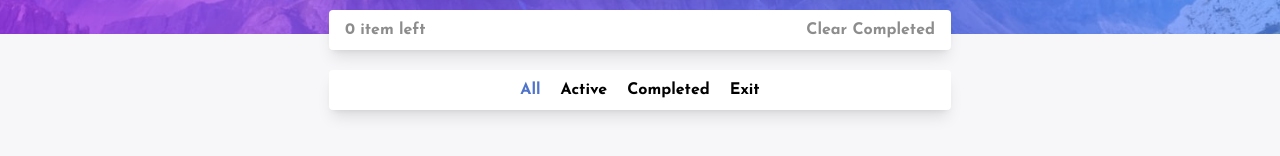
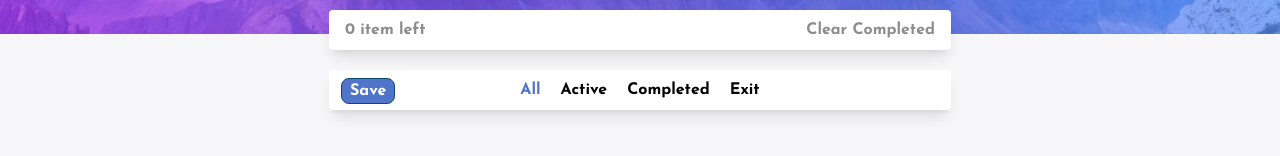
Before and after one commit to alcias4/todo-app, a Next.js app: page /task in a window 1280 px wide. Shown: the part 216-372 px from the top of the page. Built offline with nearby package versions, Linux system fonts and the light colour scheme.

Commit message:
arreglos

```diff
--- a/src/app/api/tasks/clear/route.ts
+++ /dev/null
@@ -1,24 +0,0 @@
-import { prisma } from "@/lib/prisma"
-import { NextRequest, NextResponse } from "next/server"
-
-
-
-export async function DELETE (request:NextRequest) {
-  const data =await request.json()
-
-  const res = await prisma.nota.deleteMany({
-    where:{
-      notaId:data,
-      status:true
-    }
-  })
-
-  const qu = await prisma.nota.findMany({
-    where:{
-      notaId:data,
-    }
-  })
-
-  return NextResponse.json(qu)
-
-}
--- a/src/app/api/tasks/route.ts
+++ b/src/app/api/tasks/route.ts
@@ -52,27 +52,22 @@ export async function DELETE (request:NextRequest) {
 
 
 export async function PUT (request:NextRequest) {
-  const n:number =await request.json()
-  const st:TaskCom | null = await prisma.nota.findUnique({
+  const data =await request.json()
+
+  await prisma.nota.deleteMany({
     where:{
-      id:n
+      notaId: data.noteId
     }
   })
 
-  const res = await prisma.nota.update({
+  await prisma.nota.createMany({
+    data:data
+  })
+
+  const res = await prisma.nota.findMany({
     where:{
-      id:n
-    },
-    data:{
-      status:!st?.status
+      notaId: data.noteId
     }
   })
-
-  const da = await prisma.nota.findMany({
-    where: {
-      notaId: res.notaId
-    }
-  })
-
-  return NextResponse.json(da)
+  return NextResponse.json(res)
 }
--- a/src/app/task/page.tsx
+++ b/src/app/task/page.tsx
@@ -9,11 +9,20 @@ import useDate from "@/hook/useDate";
 
 const Task = () => {
   const {data,setRefresh,refresh,user,deleteNote, notesActives,allNotes,noteCompleted, updateStatus} = useDate()
-  const {cleanDelete} = useClean({refresh, setRefresh})
+  const {cleanDelete, saveChances, loading} = useClean({refresh, setRefresh})
   return (
   <div className="w-[90%] desk:w-[750px] desk:px-16   flex justify-center dark:text-white absolute top-[150px] flex-col gap-5 ">
     <CreateTask user={user} set={setRefresh} refresh={refresh}/>
-    <TasksList listTask={data} deleteNote={deleteNote} notesActives={notesActives} allNotes={allNotes} noteCompleted={noteCompleted} updateStatus={updateStatus} cleanDelete={cleanDelete}/>
+    <TasksList
+      listTask={data}
+      deleteNote={deleteNote}
+      notesActives={notesActives}
+      allNotes={allNotes}
+      noteCompleted={noteCompleted}
+      updateStatus={updateStatus}
+      cleanDelete={cleanDelete}
+      saveChances={saveChances}
+      loading={loading}/>
   </div>
   )
 }
--- a/src/components/TasksList.tsx
+++ b/src/components/TasksList.tsx
@@ -13,10 +13,12 @@ interface  Props {
   allNotes:()=> void
   updateStatus:(id:number) => void
   cleanDelete:()=> void
+  saveChances:() => void
+  loading:boolean
 }
 
 
-const TasksList: React.FC<Props>  = ({listTask,deleteNote, notesActives, noteCompleted, allNotes, updateStatus, cleanDelete}) => {
+const TasksList: React.FC<Props>  = ({listTask,deleteNote, notesActives, noteCompleted, allNotes, updateStatus, cleanDelete, saveChances,loading}) => {
 
   const router = useRouter()
   const [check, setCheck ] = useState(false)
@@ -30,6 +32,8 @@ const TasksList: React.FC<Props>  = ({listTask,deleteNote, notesActives, noteCom
 
   return (
     <ul className="dark:bg-[#25273c] bg-[#ffffff] flex flex-col gap-2 rounded relative shadow-lg">
+      {
+        !loading?<>
           {
           reverse().map((e) => (
             <li className="w-full px-4 p-2 border-b-[1px] border-gray-400/50 flex font-bold gap-4 items-center" key={e.id}>
@@ -49,20 +53,23 @@ const TasksList: React.FC<Props>  = ({listTask,deleteNote, notesActives, noteCom
             </li>
           ))
         }
+        </>:<div className="w-full px-4 p-2 border-b-[1px] border-gray-400/50 flex font-bold gap-4 items-center animate-pulse">Save Changes ....</div>
+      }
       <div className="w-full text-black/45 font-bold dark:text-white/55 p-2 flex justify-between px-4">
         <p className="pointer-events-none">{listTask?.length} item left</p>
         <button className="dark:hover:text-white ease-in duration-200 hover:text-black/65" type="button" onClick={cleanDelete}>Clear Completed</button>
       </div>
 
 
-      <section className="absolute flex p-2 w-full rounded -bottom-[60px] dark:bg-[#25273c] justify-center gap-5 dark:text-[#555675] font-bold bg-[#ffffff] shadow-lg  ">
+      <section className="absolute flex p-2 w-full rounded -bottom-[60px] dark:bg-[#25273c] justify-end gap-5 dark:text-[#555675] font-bold bg-[#ffffff] shadow-lg desk:justify-center">
+      <button onClick={() => saveChances()} type="button"  className="text-white ease-in duration-200  hover:bg-opacity-50 left-[12px] absolute border bg-[#4f74ca] border-sky-900 rounded-lg px-2 " >Save</button>
         <button type="button" onClick={allNotes}  className="text-[#4f74ca]  dark:hover:text-white ease-in duration-200 hover:text-opacity-50">All</button>
         <button type="button" onClick={notesActives} className="dark:hover:text-white ease-in duration-200 hover:text-black/65">Active</button>
         <button type="button" onClick={noteCompleted} className="dark:hover:text-white ease-in duration-200 hover:text-black/65">Completed</button>
         <button onClick={() => {
           window.localStorage.clear()
           router.push('/')
-        }} className="dark:hover:text-white ease-in duration-200 hover:text-black/65">Exit</button>
+        }} className="dark:hover:text-white ease-in duration-200 hover:text-black/65 mr-2 desk:mr-0">Exit</button>
       </section>
     </ul>
   )
--- a/src/hook/useClean.ts
+++ b/src/hook/useClean.ts
@@ -1,4 +1,5 @@
 import { Data, User } from "@/type/types"
+import { useState } from "react"
 
 
 
@@ -9,6 +10,8 @@ interface Props {
 
 
 const useClean = ({refresh, setRefresh}:Props) => {
+  const [loading, setLoading] = useState(false)
+
   const cleanDelete =async () => {
     const m:User = JSON.parse(localStorage.getItem("user") || "")
     const res = await fetch("/api/tasks/clear",{
@@ -23,7 +26,27 @@ const useClean = ({refresh, setRefresh}:Props) => {
     localStorage.setItem("tasks",JSON.stringify(n))
     setRefresh(!refresh)
   }
-  return {cleanDelete}
+
+  const saveChances =async () => {
+    try{
+      setLoading(true)
+      const n = JSON.parse(localStorage.getItem("tasks") || "")
+      const res = await fetch("/api/tasks",{
+        method:"PUT",
+        body: JSON.stringify(n),
+        headers: {
+          "Content-type": "application/json"
+        }
+      })
+      const  response = await res.json()
+      console.log(response)
+      localStorage.setItem("tasks",JSON.stringify(response))
+      setRefresh(!refresh)
+    } finally {
+      setLoading(false)
+    }
+  }
+  return {cleanDelete, saveChances, loading}
 }
 
 export default useClean;
--- a/src/hook/useDate.ts
+++ b/src/hook/useDate.ts
@@ -1,4 +1,4 @@
-import { Data, User } from "@/type/types"
+import { Data, Task, User } from "@/type/types"
 import { useEffect, useState } from "react"
 
 
@@ -26,15 +26,13 @@ const useDate = () => {
   },[refresh])
 
   const deleteNote =async (id:number) => {
-    const res = await fetch("/api/tasks",{
-      method:"DELETE",
-      body: JSON.stringify(id),
-      headers: {
-        "Content-type": "application/json"
-      }
+
+    const dataLocal = JSON.parse(localStorage.getItem("tasks") || "")
+    const newDate = dataLocal.filter((e:Task) => {
+      return e.id !== id
     })
-    const js = await res.json()
-    window.localStorage.setItem("tasks", JSON.stringify(js))
+
+    window.localStorage.setItem("tasks", JSON.stringify(newDate))
     setRefresh(!refresh)
   }
 
@@ -65,15 +63,14 @@ const useDate = () => {
   }
 
   const updateStatus =async(id:number) => {
-    const res = await fetch("/api/tasks",{
-      method:"PUT",
-      body: JSON.stringify(id),
-      headers: {
-        "Content-type": "application/json"
-      }
-    })
-    const js = await res.json()
-    window.localStorage.setItem("tasks", JSON.stringify(js))
+    const da:Data = JSON.parse(localStorage.getItem("tasks") || '')
+    const r = da?.find((e) => e.id === id)
+
+    if(typeof r?.status !== 'undefined'){
+      r.status = !r.status
+    }
+
+    window.localStorage.setItem("tasks", JSON.stringify(da))
     setRefresh(!refresh)
   }
 
```
Lines whose indentation alone changed are shown as unchanged.
